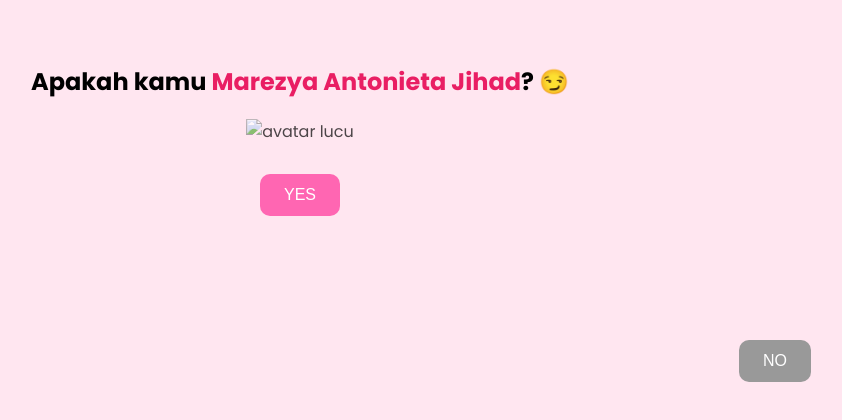
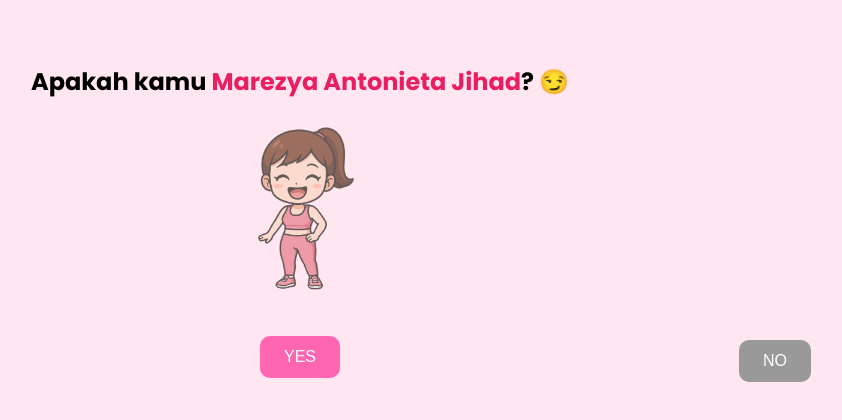
Before and after one commit to falih1998/spinning-wheel, a plain HTML site: page index.html in a window 1280 px wide. Shown: the whole page, without its empty margins (340-1182 px from the left). Drawn offline with Linux system fonts and the light colour scheme.

Commit message:
Update index.html

```diff
--- a/index.html
+++ b/index.html
@@ -47,7 +47,7 @@
 </head>
 <body>
   <h1>Apakah kamu <span style="color:#e91e63;">Marezya Antonieta Jihad</span>? 😏</h1>
-  <img src="assets/smile.png" alt="avatar lucu">
+  <img src="assets/avatars/smile.png" alt="avatar lucu">
   <br>
   <button id="yesBtn">YES</button>
   <button id="noBtn">NO</button>
```
